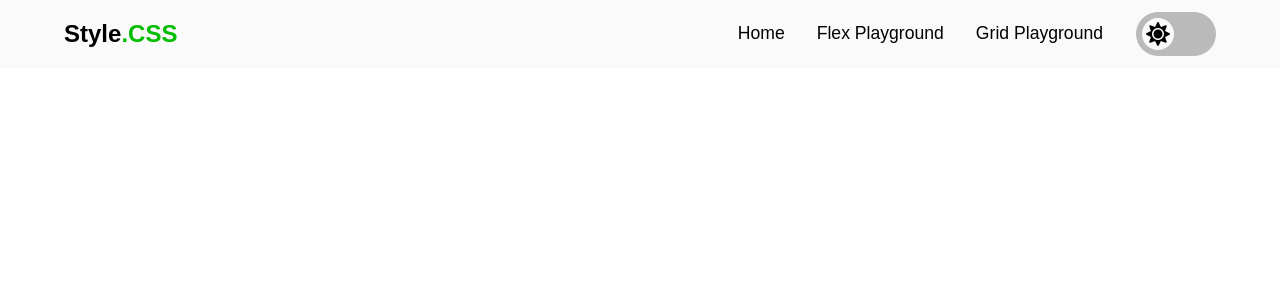
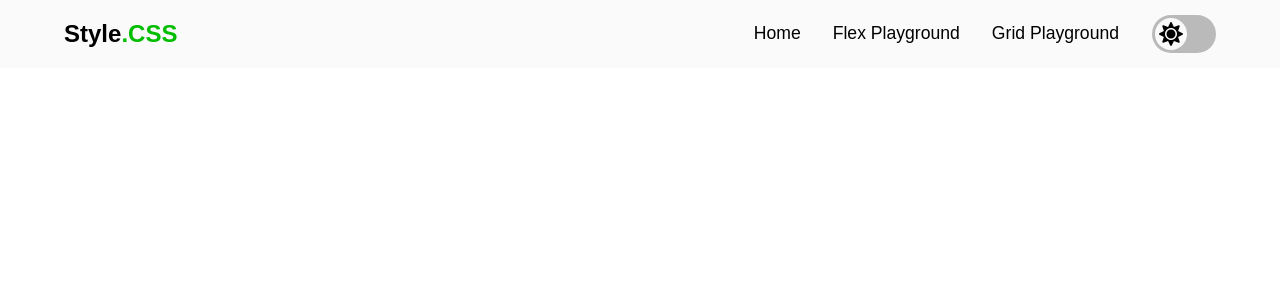
Before and after one commit to MrYious/Style.css, a React (Vite) app: page /grid in a window 1280 px wide. Shown: the top 300 px of the page. Built offline with nearby package versions, Linux system fonts and the light colour scheme; a web font is replaced by a local one.

Commit message:
update style of theme toggle

```diff
--- a/src/components/themetogglebutton.scss
+++ b/src/components/themetogglebutton.scss
@@ -2,10 +2,10 @@
 
 .toggleButton {
     display: flex;
-    padding: .4rem;
+    padding: .2rem;
     border: 0;
     border-radius: 5rem;
-    width: 5rem;
+    width: 4rem;
     font-size: x-large;
     cursor: pointer;
 
```
